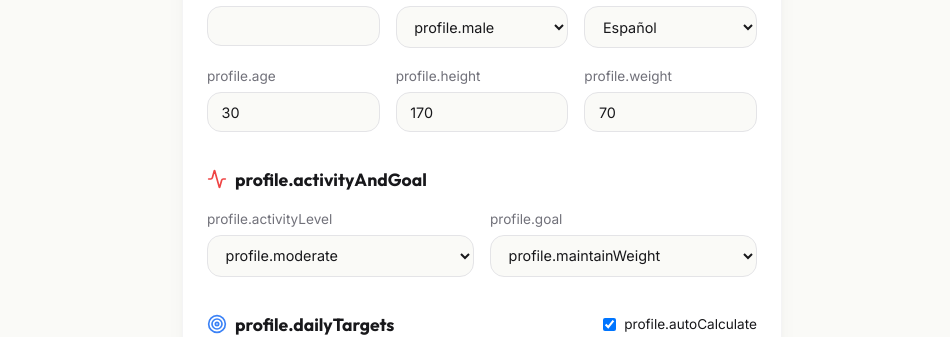
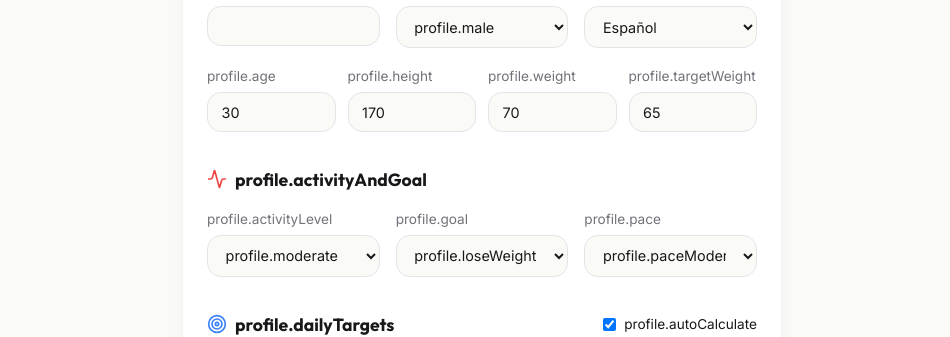
Before and after one commit to phmmyadmin/Fit-tracker, a React (Vite) app in the folder app/: page / in a window 1280 px wide. Both pictures are taken after a click on the button "nav.profile". Shown: the part 273-610 px from the top of the page, without its empty margins (158-1108 px from the left). Built offline with nearby package versions, Linux system fonts and the light colour scheme; no server answers; the database is empty; the HTML template or start-up script is replaced by a standard one.

Commit message:
feat(profile): add target_weight and pace aggressiveness to profile settings and onboarding modal

```diff
--- a/app/src/components/NewProfileModal.jsx
+++ b/app/src/components/NewProfileModal.jsx
@@ -15,8 +15,10 @@ export default function NewProfileModal({ isOpen, onClose, onProfileCreated }) {
     age: 30,
     height: 170,
     weight: 70,
+    target_weight: 65,
     activity_level: 'moderate',
     goal: 'lose',
+    pace: 'moderate',
     language: 'en'
   });
 
@@ -60,8 +62,10 @@ export default function NewProfileModal({ isOpen, onClose, onProfileCreated }) {
           age: 30,
           height: 170,
           weight: 70,
+          target_weight: 65,
           activity_level: 'moderate',
           goal: 'lose',
+          pace: 'moderate',
           language: 'en'
         });
       }
@@ -206,7 +210,7 @@ export default function NewProfileModal({ isOpen, onClose, onProfileCreated }) {
             <h2 style={{ fontSize: '1.4rem', fontFamily: 'var(--font-heading)', marginBottom: '0.5rem' }}>Tus Medidas Corporales</h2>
             <p style={{ fontSize: '0.85rem', color: 'var(--text-muted)', marginBottom: '1.5rem' }}>Sirven para calcular tu metabolismo basal (TDEE).</p>
 
-            <div className="form-grid-3">
+            <div className="form-grid-4">
               <div>
                 <label style={{ display: 'block', fontSize: '0.85rem', fontWeight: 600, marginBottom: '0.4rem' }}>Edad</label>
                 <input
@@ -228,12 +232,23 @@ export default function NewProfileModal({ isOpen, onClose, onProfileCreated }) {
               </div>
 
               <div>
-                <label style={{ display: 'block', fontSize: '0.85rem', fontWeight: 600, marginBottom: '0.4rem' }}>Peso (kg)</label>
+                <label style={{ display: 'block', fontSize: '0.85rem', fontWeight: 600, marginBottom: '0.4rem' }}>Peso Actual (kg)</label>
                 <input
                   type="number"
                   step="0.1"
                   value={formData.weight}
                   onChange={(e) => handleChange('weight', Number(e.target.value))}
+                  className="edit-input"
+                />
+              </div>
+
+              <div>
+                <label style={{ display: 'block', fontSize: '0.85rem', fontWeight: 600, marginBottom: '0.4rem' }}>Peso Meta (kg)</label>
+                <input
+                  type="number"
+                  step="0.1"
+                  value={formData.target_weight}
+                  onChange={(e) => handleChange('target_weight', Number(e.target.value))}
                   className="edit-input"
                 />
               </div>
@@ -296,9 +311,9 @@ export default function NewProfileModal({ isOpen, onClose, onProfileCreated }) {
 
             <div style={{ display: 'flex', flexDirection: 'column', gap: '0.75rem' }}>
               {[
-                { id: 'lose', title: 'Perder Peso (Déficit)', desc: 'Reduce ~500 kcal para perder grasa de forma limpia' },
+                { id: 'lose', title: 'Perder Peso (Déficit)', desc: 'Reduce calorías para perder grasa' },
                 { id: 'maintain', title: 'Mantener Peso', desc: 'Mantiene tus calorías en tu gasto total diario' },
-                { id: 'gain', title: 'Ganar Masa Muscular', desc: 'Añade un ligero superávit para subir de peso' }
+                { id: 'gain', title: 'Ganar Masa Muscular', desc: 'Añade un superávit para subir de peso' }
               ].map(opt => (
                 <div
                   key={opt.id}
@@ -322,6 +337,39 @@ export default function NewProfileModal({ isOpen, onClose, onProfileCreated }) {
                 </div>
               ))}
             </div>
+
+            {formData.goal !== 'maintain' && (
+              <div style={{ marginTop: '1.25rem' }}>
+                <label style={{ display: 'block', fontSize: '0.85rem', fontWeight: 600, marginBottom: '0.5rem' }}>Ritmo / Agresividad del Plan</label>
+                <div style={{ display: 'grid', gridTemplateColumns: '1fr 1fr 1fr', gap: '0.5rem' }}>
+                  {[
+                    { id: 'relaxed', label: 'Suave', desc: formData.goal === 'lose' ? '-300 kcal' : '+200 kcal' },
+                    { id: 'moderate', label: 'Moderado', desc: formData.goal === 'lose' ? '-500 kcal' : '+350 kcal' },
+                    { id: 'aggressive', label: 'Agresivo', desc: formData.goal === 'lose' ? '-750 kcal' : '+500 kcal' }
+                  ].map(p => (
+                    <button
+                      key={p.id}
+                      type="button"
+                      onClick={() => handleChange('pace', p.id)}
+                      style={{
+                        padding: '0.6rem 0.4rem',
+                        borderRadius: '10px',
+                        border: formData.pace === p.id ? '2px solid var(--color-indigo)' : '1px solid var(--border-light)',
+                        background: formData.pace === p.id ? 'var(--color-indigo-subtle)' : 'var(--bg-app)',
+                        color: formData.pace === p.id ? 'var(--color-indigo)' : 'var(--text-main)',
+                        fontWeight: 600,
+                        fontSize: '0.85rem',
+                        cursor: 'pointer',
+                        textAlign: 'center'
+                      }}
+                    >
+                      <div>{p.label}</div>
+                      <div style={{ fontSize: '0.75rem', fontWeight: 400, opacity: 0.8 }}>{p.desc}</div>
+                    </button>
+                  ))}
+                </div>
+              </div>
+            )}
           </div>
         )}
 
--- a/app/src/components/ProfileView.jsx
+++ b/app/src/components/ProfileView.jsx
@@ -11,8 +11,10 @@ const defaultForm = {
   age: 30,
   height: 170,
   weight: 70,
+  target_weight: 65,
   activity_level: 'moderate',
-  goal: 'maintain',
+  goal: 'lose',
+  pace: 'moderate',
   target_calories: 2000,
   target_protein: 150,
   target_carbs: 200,
@@ -39,13 +41,13 @@ export default function ProfileView({ profile, onProfileSaved }) {
     const { name, value } = e.target;
 
     // Convert numbers
-    const numFields = ['age', 'height', 'weight', 'target_calories', 'target_protein', 'target_carbs', 'target_fats'];
+    const numFields = ['age', 'height', 'weight', 'target_weight', 'target_calories', 'target_protein', 'target_carbs', 'target_fats'];
     let finalValue = numFields.includes(name) ? Number(value) : value;
 
     const newForm = { ...formData, [name]: finalValue };
 
     // If a base physical stat changes and auto calculate is ON, recalculate targets
-    if (autoCalculate && ['age', 'height', 'weight', 'gender', 'activity_level', 'goal'].includes(name)) {
+    if (autoCalculate && ['age', 'height', 'weight', 'gender', 'activity_level', 'goal', 'pace'].includes(name)) {
       const targets = calculateProfileTargets(newForm);
       newForm.target_calories = targets.calories;
       newForm.target_protein = targets.protein;
@@ -97,7 +99,7 @@ export default function ProfileView({ profile, onProfileSaved }) {
           </div>
         </div>
 
-        <div className="form-grid-3">
+        <div className="form-grid-4">
           <div>
             <label style={{ display: 'block', marginBottom: '0.5rem', fontSize: '0.85rem', color: 'var(--text-muted)' }}>{t('profile.age')}</label>
             <input type="number" name="age" value={formData.age || ''} onChange={handleChange} required className="edit-input" />
@@ -110,6 +112,10 @@ export default function ProfileView({ profile, onProfileSaved }) {
             <label style={{ display: 'block', marginBottom: '0.5rem', fontSize: '0.85rem', color: 'var(--text-muted)' }}>{t('profile.weight')}</label>
             <input type="number" name="weight" step="0.1" value={formData.weight || ''} onChange={handleChange} required className="edit-input" />
           </div>
+          <div>
+            <label style={{ display: 'block', marginBottom: '0.5rem', fontSize: '0.85rem', color: 'var(--text-muted)' }}>{t('profile.targetWeight')}</label>
+            <input type="number" name="target_weight" step="0.1" value={formData.target_weight || ''} onChange={handleChange} required className="edit-input" />
+          </div>
         </div>
 
         {/* Activity & Goals */}
@@ -118,7 +124,7 @@ export default function ProfileView({ profile, onProfileSaved }) {
           {t('profile.activityAndGoal')}
         </h3>
 
-        <div className="form-grid-2">
+        <div className="form-grid-3">
           <div>
             <label style={{ display: 'block', marginBottom: '0.5rem', fontSize: '0.85rem', color: 'var(--text-muted)' }}>{t('profile.activityLevel')}</label>
             <select name="activity_level" value={formData.activity_level || 'moderate'} onChange={handleChange} className="edit-select">
@@ -135,6 +141,14 @@ export default function ProfileView({ profile, onProfileSaved }) {
               <option value="lose">{t('profile.loseWeight')}</option>
               <option value="maintain">{t('profile.maintainWeight')}</option>
               <option value="gain">{t('profile.gainWeight')}</option>
+            </select>
+          </div>
+          <div>
+            <label style={{ display: 'block', marginBottom: '0.5rem', fontSize: '0.85rem', color: 'var(--text-muted)' }}>{t('profile.pace')}</label>
+            <select name="pace" value={formData.pace || 'moderate'} onChange={handleChange} className="edit-select">
+              <option value="relaxed">{t('profile.paceRelaxed')}</option>
+              <option value="moderate">{t('profile.paceModerate')}</option>
+              <option value="aggressive">{t('profile.paceAggressive')}</option>
             </select>
           </div>
         </div>
--- a/app/src/i18n/locales/en.json
+++ b/app/src/i18n/locales/en.json
@@ -83,6 +83,11 @@
     "active": "Active (Exercise 6-7 days/wk)",
     "veryActive": "Very Active (Athlete / Heavy work)",
     "goal": "Goal",
+    "targetWeight": "Target Weight (kg)",
+    "pace": "Pace / Aggressiveness",
+    "paceRelaxed": "Relaxed (Slow & Steady)",
+    "paceModerate": "Moderate (Balanced)",
+    "paceAggressive": "Aggressive (Fast)",
     "loseWeight": "Lose Weight (Deficit)",
     "maintainWeight": "Maintain Weight",
     "gainWeight": "Gain Muscle (Surplus)",
--- a/app/src/i18n/locales/es.json
+++ b/app/src/i18n/locales/es.json
@@ -83,6 +83,11 @@
     "active": "Activo (Ejercicio 6-7 días/sem)",
     "veryActive": "Muy Activo (Atleta/Doble turno)",
     "goal": "Objetivo",
+    "targetWeight": "Peso Objetivo (kg)",
+    "pace": "Ritmo / Agresividad",
+    "paceRelaxed": "Suave (Lento & Sostenible)",
+    "paceModerate": "Moderado (Equilibrado)",
+    "paceAggressive": "Agresivo (Rápido)",
     "loseWeight": "Perder Peso (Déficit)",
     "maintainWeight": "Mantener Peso",
     "gainWeight": "Ganar Masa Muscular (Superávit)",
--- a/app/src/utils/profile.js
+++ b/app/src/utils/profile.js
@@ -3,7 +3,7 @@
  * Fórmulas basadas en Mifflin-St Jeor
  */
 export function calculateProfileTargets(profile) {
-  const { weight, height, age, gender, activity_level, goal } = profile;
+  const { weight, height, age, gender, activity_level, goal, pace = 'moderate' } = profile;
 
   // Si faltan datos básicos, devolver algo por defecto
   if (!weight || !height || !age || !gender) {
@@ -25,13 +25,19 @@ export function calculateProfileTargets(profile) {
   const multiplier = activityMultipliers[activity_level] || 1.375;
   const maintenanceCalories = Math.round(tmb * multiplier);
 
-  // 3. Ajuste por Objetivo
-  let targetCalories = maintenanceCalories;
+  // 3. Ajuste por Objetivo y Ritmo (Agresividad)
+  let offset = 0;
   if (goal === 'lose') {
-    targetCalories -= 500; // Déficit estándar
+    if (pace === 'relaxed') offset = -300;       // Suave (~0.3 kg/sem)
+    else if (pace === 'aggressive') offset = -750; // Agresivo (~0.75 kg/sem)
+    else offset = -500;                          // Moderado (~0.5 kg/sem)
   } else if (goal === 'gain') {
-    targetCalories += 300; // Superávit
+    if (pace === 'relaxed') offset = 200;       // Suave
+    else if (pace === 'aggressive') offset = 500; // Agresivo
+    else offset = 350;                          // Moderado
   }
+
+  let targetCalories = maintenanceCalories + offset;
 
   // Límite de seguridad
   if (gender === 'male' && targetCalories < 1500) targetCalories = 1500;
```
